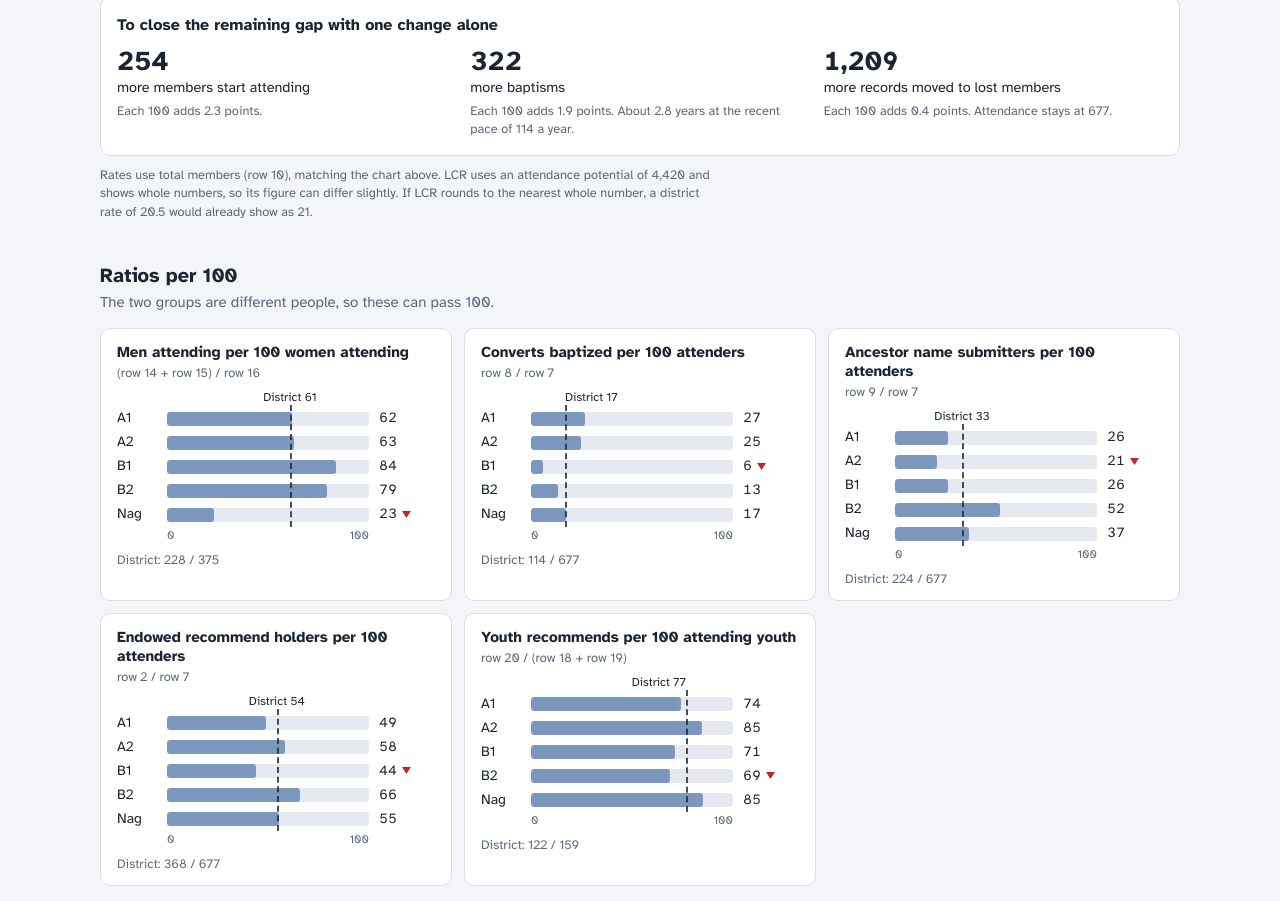
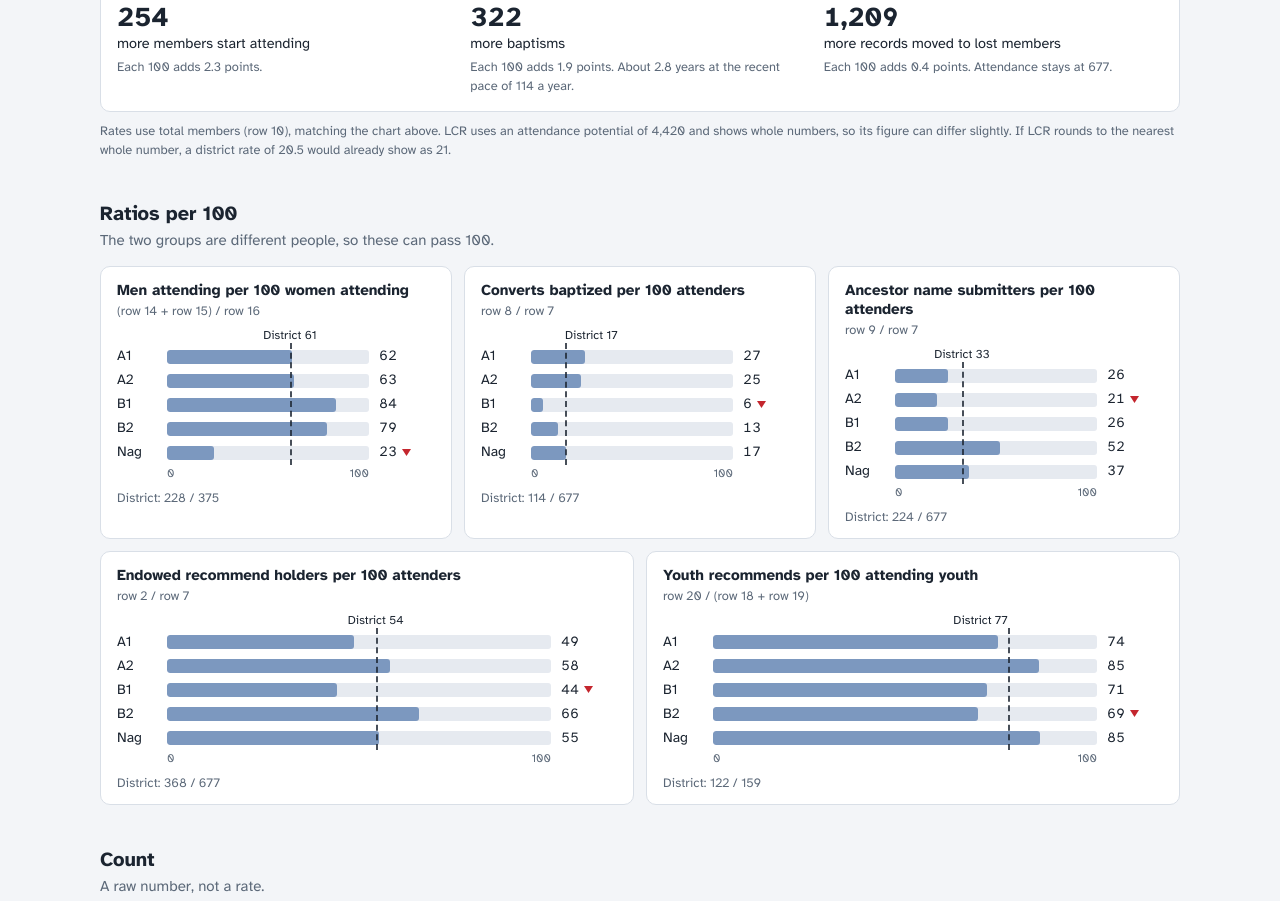
Before and after one commit to mcglenn07/lcr-q2, a plain HTML site: page index.html in a window 1280 px wide. Shown: the part 1594-2495 px from the top of the page. Drawn offline with Linux system fonts and the light colour scheme.

Commit message:
Fill full width: remove text caps, span panels to close grid gaps
Co-Authored-By: Claude Opus 5.5 <noreply@anthropic.com>

```diff
--- a/index.html
+++ b/index.html
@@ -34,7 +34,7 @@ html{scroll-padding-top:env(safe-area-inset-top,0px);accent-color:var(--hi);scro
 body{margin:0;background:var(--bg);color:var(--ink);font-family:"Atkinson Hyperlegible",system-ui,-apple-system,"Segoe UI",Roboto,Arial,sans-serif;font-size:15px;line-height:1.45;-webkit-text-size-adjust:100%}
 .wrap{max-width:1120px;margin:0 auto;padding:28px 20px 48px}
 .intro h1{font-size:2rem;line-height:1.1;margin:0 0 6px;font-weight:700;letter-spacing:-.015em;text-wrap:balance}
-.intro .sub{margin:0;color:var(--muted);max-width:62ch}
+.intro .sub{margin:0;color:var(--muted)}
 .picker{position:sticky;top:env(safe-area-inset-top,0px);z-index:5;background:var(--bg);padding:12px 0 10px;margin-top:16px;border-bottom:1px solid var(--rule)}
 .btns{display:flex;flex-wrap:wrap;gap:6px}
 .btns button{font:inherit;font-size:.95rem;font-weight:700;min-width:52px;min-height:36px;padding:6px 14px;border-radius:999px;border:1.5px solid var(--rule);background:var(--surface);color:var(--ink);cursor:pointer;transition:background .15s,border-color .15s,color .15s}
@@ -51,9 +51,18 @@ body{margin:0;background:var(--bg);color:var(--ink);font-family:"Atkinson Hyperl
 .status{margin:0;font-size:.9rem;min-height:1.4em;flex:1 1 320px}
 .group{margin-top:40px}
 .group h2{font-size:1.25rem;margin:0;letter-spacing:-.005em}
-.group .note{margin:2px 0 14px;color:var(--muted);max-width:70ch}
+.group .note{margin:2px 0 14px;color:var(--muted)}
 .grid{display:grid;grid-template-columns:repeat(auto-fill,minmax(270px,1fr));gap:12px}
-@media (min-width:620px){.grid[data-n="4"]{grid-template-columns:repeat(2,minmax(0,1fr))}}
+.grid[data-n="1"]{grid-template-columns:1fr}
+@media (min-width:620px){
+  .grid[data-n="4"],.grid[data-n="5"]{grid-template-columns:repeat(2,minmax(0,1fr))}
+  .grid[data-n="5"]>:last-child{grid-column:1/-1}
+}
+@media (min-width:900px){
+  .grid[data-n="5"]{grid-template-columns:repeat(6,minmax(0,1fr))}
+  .grid[data-n="5"]>*{grid-column:span 2}
+  .grid[data-n="5"]>:nth-child(n+4){grid-column:span 3}
+}
 .panel{margin:0;background:var(--surface);border:1px solid var(--rule);border-radius:10px;padding:14px 16px 12px}
 .panel figcaption{margin-bottom:6px}
 .mt{display:block;font-weight:700;font-size:.95rem;line-height:1.25}
@@ -109,9 +118,9 @@ body{margin:0;background:var(--bg);color:var(--ink);font-family:"Atkinson Hyperl
 .pl-n{display:block;font-size:1.7rem;font-weight:700;line-height:1.1;font-variant-numeric:tabular-nums}
 .pl-lt{display:block;font-size:.9rem}
 .pl-le{display:block;font-size:.8rem;color:var(--muted);margin-top:4px}
-.pl-foot{margin:10px 0 0;font-size:.8rem;color:var(--muted);max-width:75ch}
+.pl-foot{margin:10px 0 0;font-size:.8rem;color:var(--muted)}
 .pl-table td[data-l]::before{content:attr(data-l);display:none}
-footer{margin-top:40px;padding-top:16px;border-top:1px solid var(--rule);font-size:.82rem;color:var(--muted);max-width:75ch}
+footer{margin-top:40px;padding-top:16px;border-top:1px solid var(--rule);font-size:.82rem;color:var(--muted)}
 footer p{margin:0 0 6px}
 @media (max-width:640px){
   .pl-tablewrap{overflow:visible;padding-top:4px;padding-bottom:4px}
```
